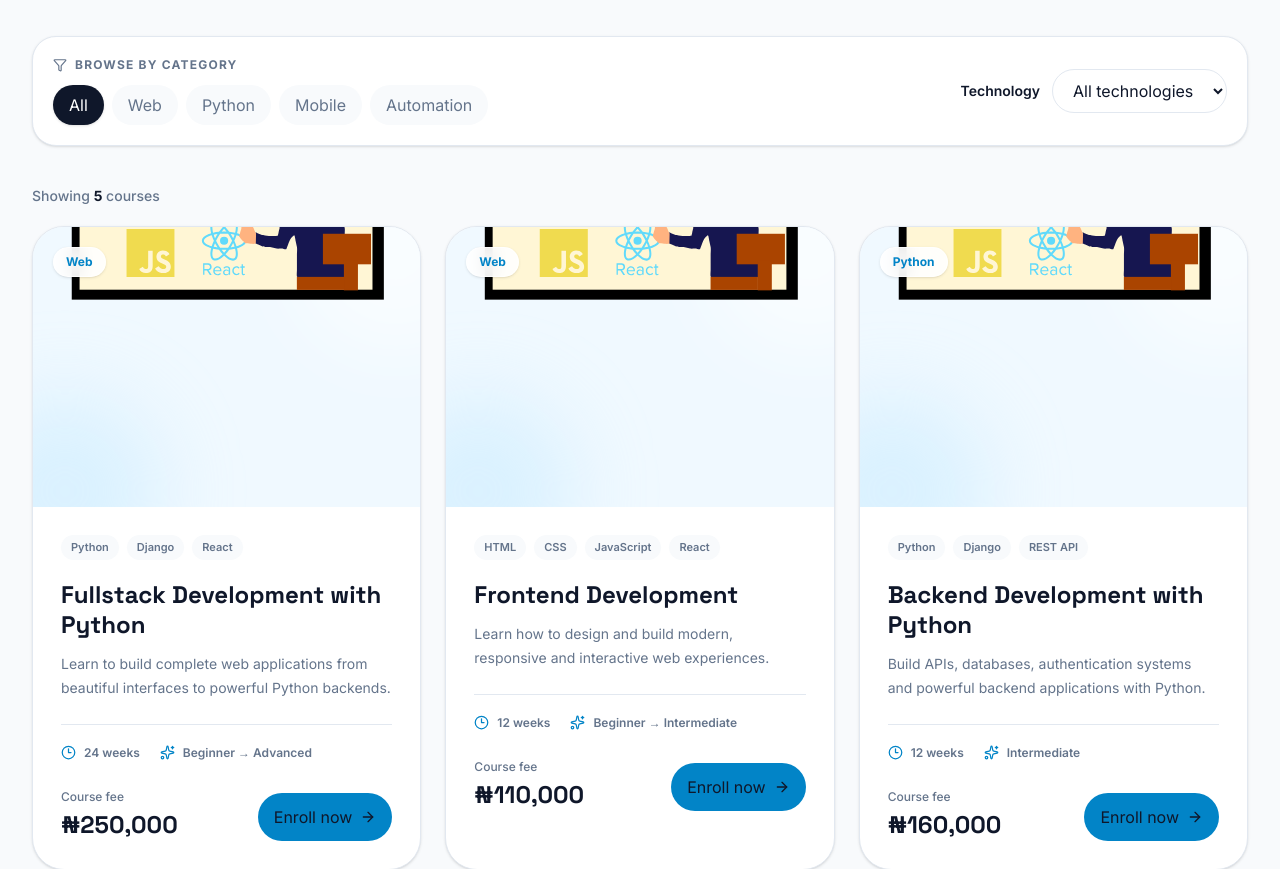
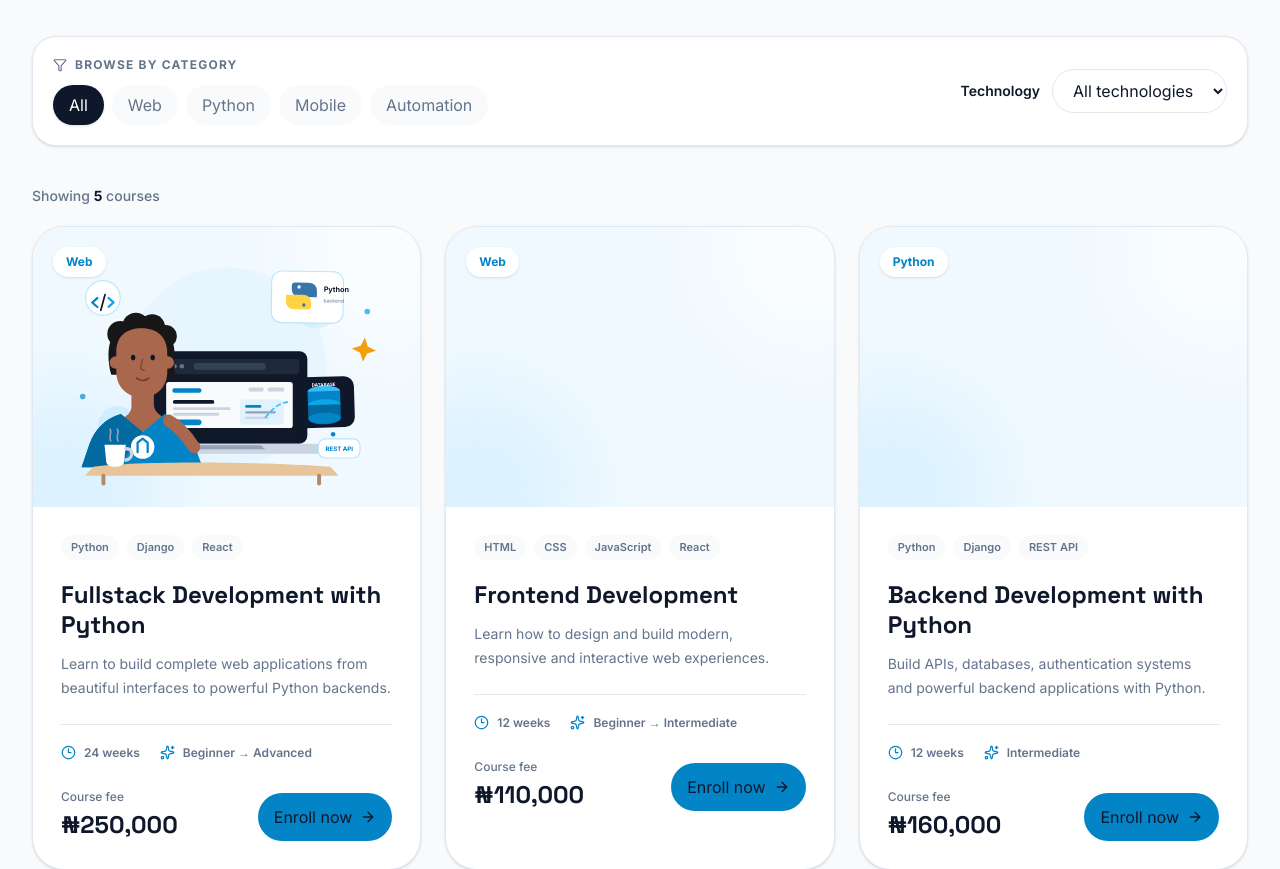
Before and after one commit to bytenol/ByteNol, a React (Vite) app in the folder frontend/: page /courses in a window 1280 px wide. Shown: the part 1120-1989 px from the top of the page. Built offline with nearby package versions, Linux system fonts and the light colour scheme.

Commit message:
fix contact backend

```diff
--- a/frontend/src/pages/CoursesPage/components/CourseCard.tsx
+++ b/frontend/src/pages/CoursesPage/components/CourseCard.tsx
@@ -40,8 +40,8 @@ function CourseCard({ course }: CourseCardProps) {
         </div>
 
         <div className="absolute inset-0 flex items-center justify-center p-5 transition-transform duration-500 group-hover:scale-[1.04]">
-          {/* <CourseIllustration type={course.illustration} /> */}
-          <img src="./FrontendIllustration.svg" />
+          <CourseIllustration type={course.illustration} />
+          {/* <img src="./FrontendIllustration.svg" /> */}
         </div>
       </div>
 
```
